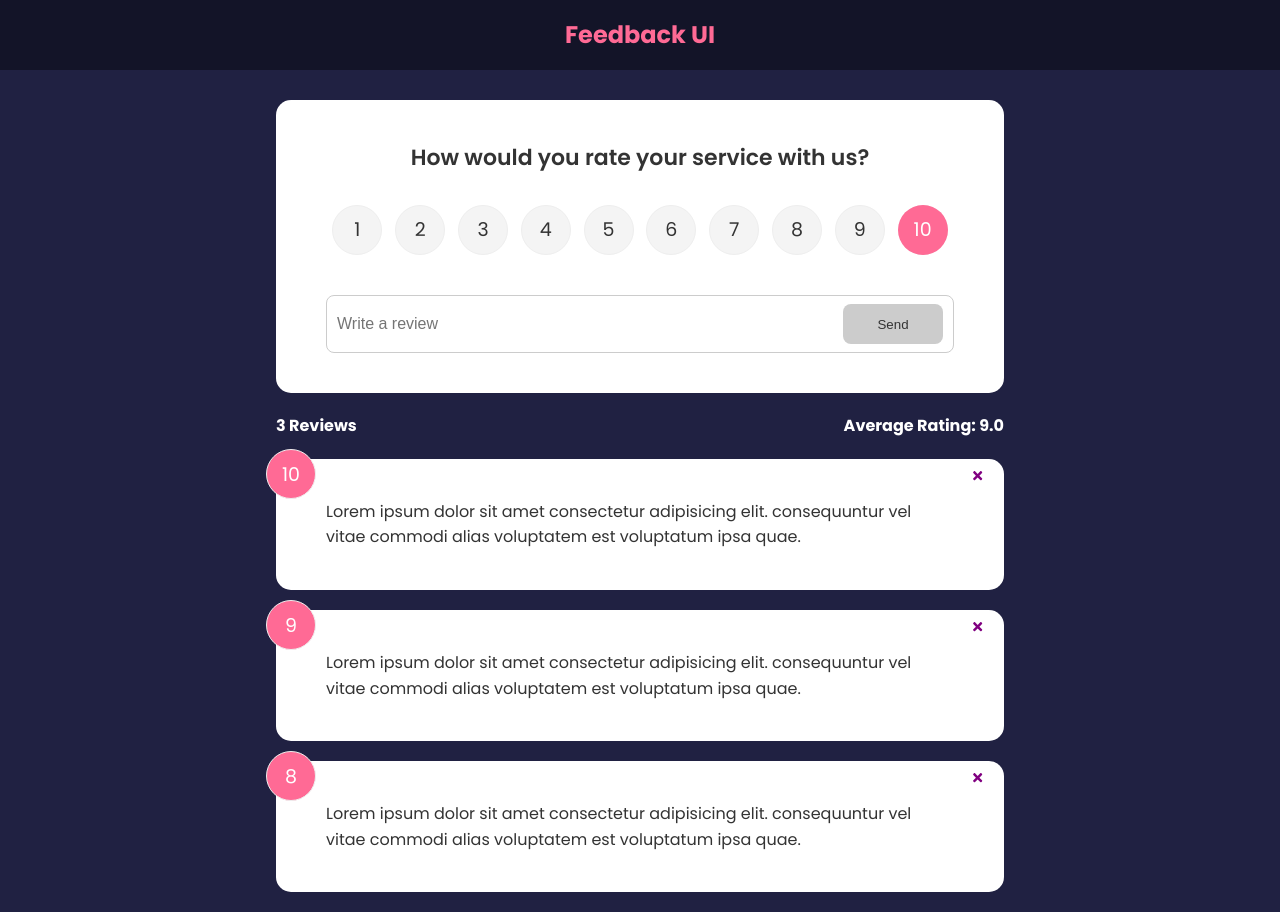
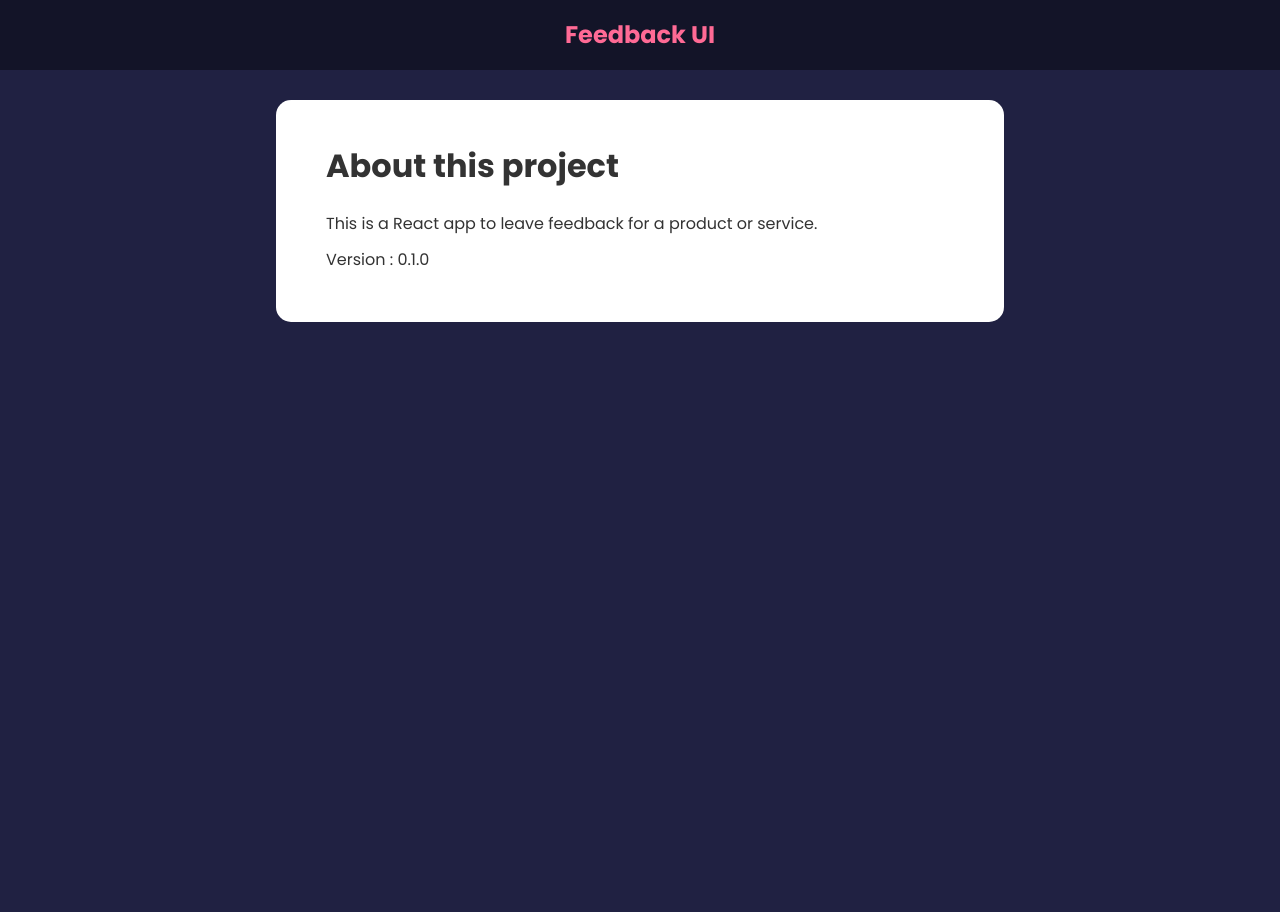
Before and after one commit to souravrane/Feedback-ui, a React (Create React App) app: page /about in a window 1280 px wide. After the commit the page ends 800 px from the top, so only its background shows below. Built offline with nearby package versions, Linux system fonts and the light colour scheme.

Commit message:
set up routing with latest react router dom

```diff
--- a/package.json
+++ b/package.json
@@ -10,6 +10,7 @@
         "react": "^17.0.2",
         "react-dom": "^17.0.2",
         "react-icons": "^4.3.1",
+        "react-router-dom": "^6.2.2",
         "react-scripts": "5.0.0",
         "uuid": "^8.3.2",
         "web-vitals": "^2.1.0"
--- a/src/App.js
+++ b/src/App.js
@@ -1,10 +1,12 @@
 import React, { useState } from "react";
 import { v4 as uuidv4 } from "uuid";
+import { BrowserRouter as Router, Route, Routes } from "react-router-dom";
 import Header from "./component/Header";
 import FeedbackList from "./component/FeedbackList";
 import FeedbackData from "./data/FeedbackData";
 import FeedbackStats from "./component/FeedbackStats";
 import FeedbackForm from "./component/FeedbackForm";
+import AboutPage from "./component/pages/AboutPage";
 
 function App() {
     const [feedback, setFeedback] = useState(FeedbackData);
@@ -21,17 +23,28 @@
     };
 
     return (
-        <>
+        <Router>
             <Header />
             <div className="container">
+                <Routes>
+                    <Route
+                        exact
+                        path="/"
+                        element={
+                            <>
                                 <FeedbackForm handleAdd={addFeedback} />
                                 <FeedbackStats feedback={feedback} />
                                 <FeedbackList
                                     feedback={feedback}
                                     handleDelete={deleteFeedback}
                                 />
+                            </>
+                        }
+                    ></Route>
+                    <Route path="/about" element={<AboutPage />} />
+                </Routes>
             </div>
-        </>
+        </Router>
     );
 }
 
--- /dev/null
+++ b/src/component/pages/AboutPage.jsx
@@ -0,0 +1,20 @@
+import React from "react";
+import Card from "../shared/Card";
+import pkg from "../../../package.json";
+
+function AboutPage() {
+    return (
+        <Card>
+            <div className="about">
+                <h1>About this project</h1>
+                <p>
+                    This is a React app to leave feedback for a product or
+                    service.
+                </p>
+                <p>Version : {pkg.version}</p>
+            </div>
+        </Card>
+    );
+}
+
+export default AboutPage;
```
Also changed, not shown: 2 other files (tests, documents, lock files or other folders). Lines whose indentation alone changed are shown as unchanged.
